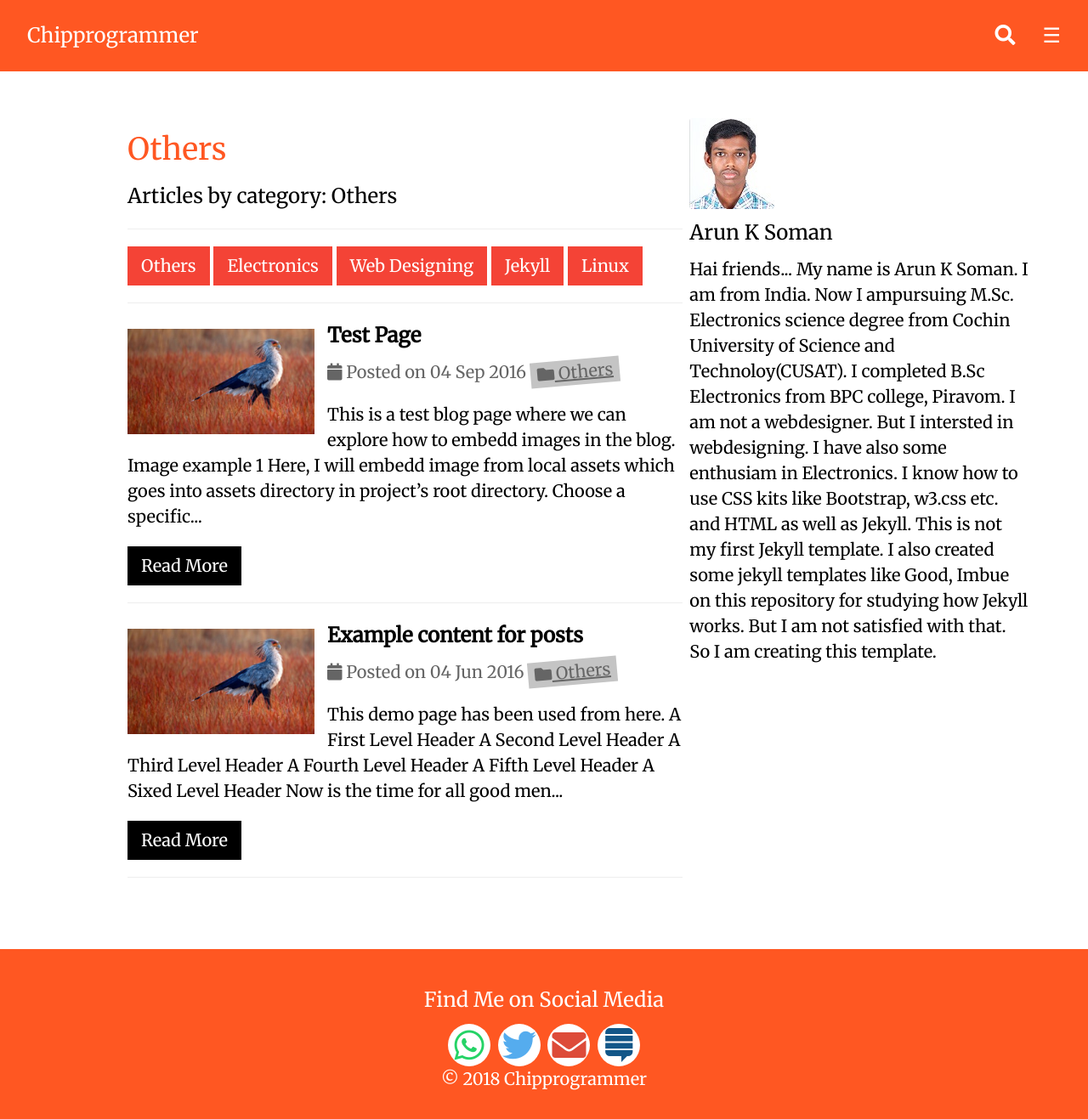
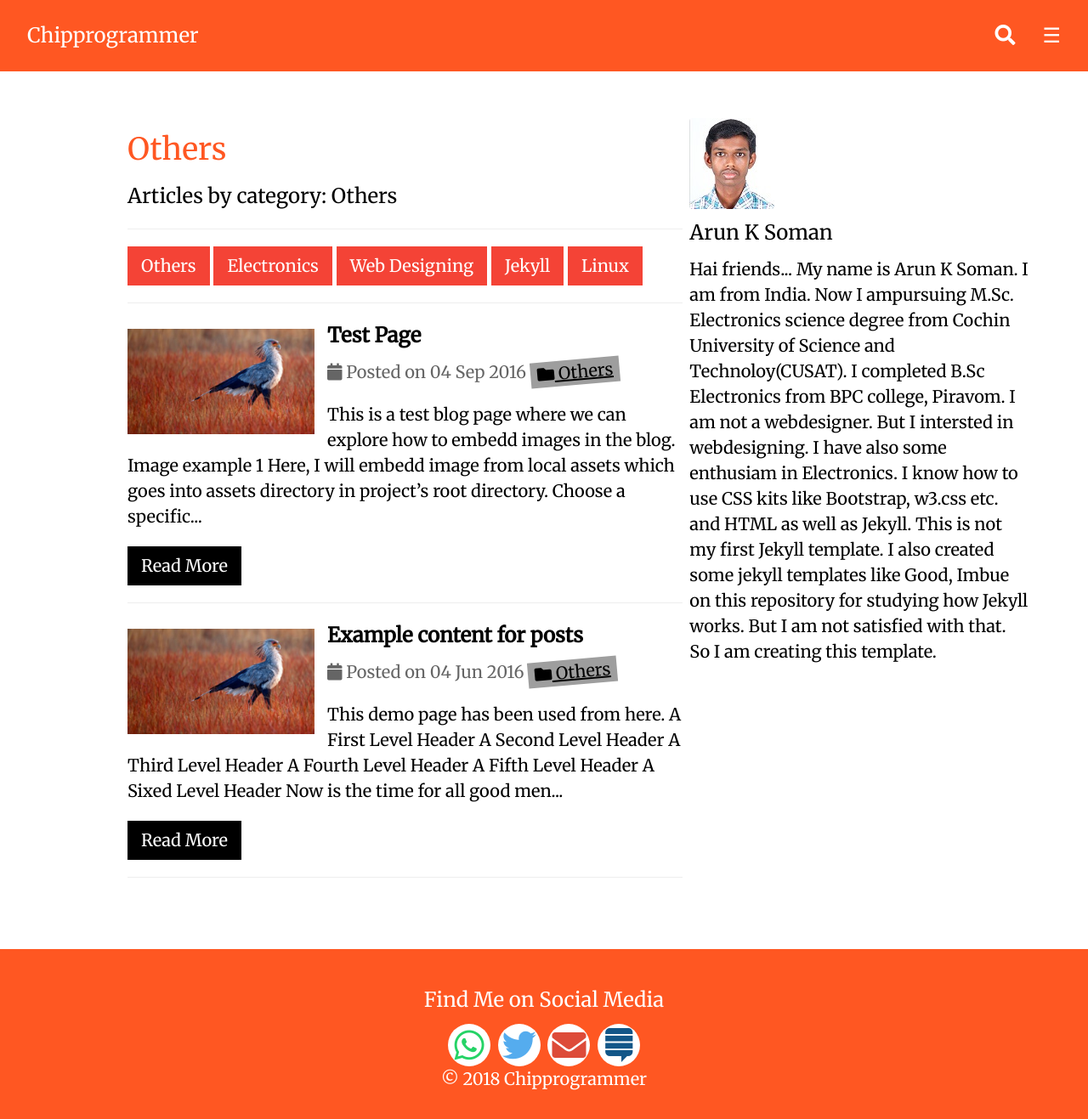
Before and after one commit to techiworld/techiworld.github.io, a Jekyll site: the page built from category/Others.md, in a window 1280 px wide and 1317 px high. Shown: the whole window at 85% size. Built offline with Jekyll 4.4.1, drawn with Linux system fonts in a browser that asks for light colours.

Commit message:
Update posts_by_category.html

```diff
--- a/_layouts/posts_by_category.html
+++ b/_layouts/posts_by_category.html
@@ -35,7 +35,7 @@
                 {% endif %}
             {% endif %}
            <span class="w3-opacity"><i class="fa fa-calendar" aria-hidden="true"></i> Posted on {{ post.date | date_to_string }}
-             </span><span class="w3-opacity w3-tag w3-gray" style="transform:rotate(-5deg)"><a href="{{ site.url }}{{ site.baseurl }}/category/{{ post.category }}"><i class="fas fa-folder"></i> {{ post.category | replace:'_',' ' }}</a></span>
+             </span><span class="w3-tag w3-gray" style="text-decoration:none;transform:rotate(-5deg)"><a href="{{ site.url }}{{ site.baseurl }}/category/{{ post.category }}"><i class="fas fa-folder"></i> {{ post.category | replace:'_',' ' }}</a></span>
             <p>{{ post.content | strip_html | truncatewords: 40 }}</p>
             <a href="{{ post.url |prepend:site.baseurl }}" class="w3-button w3-black">Read More</a>
             <hr />
```
